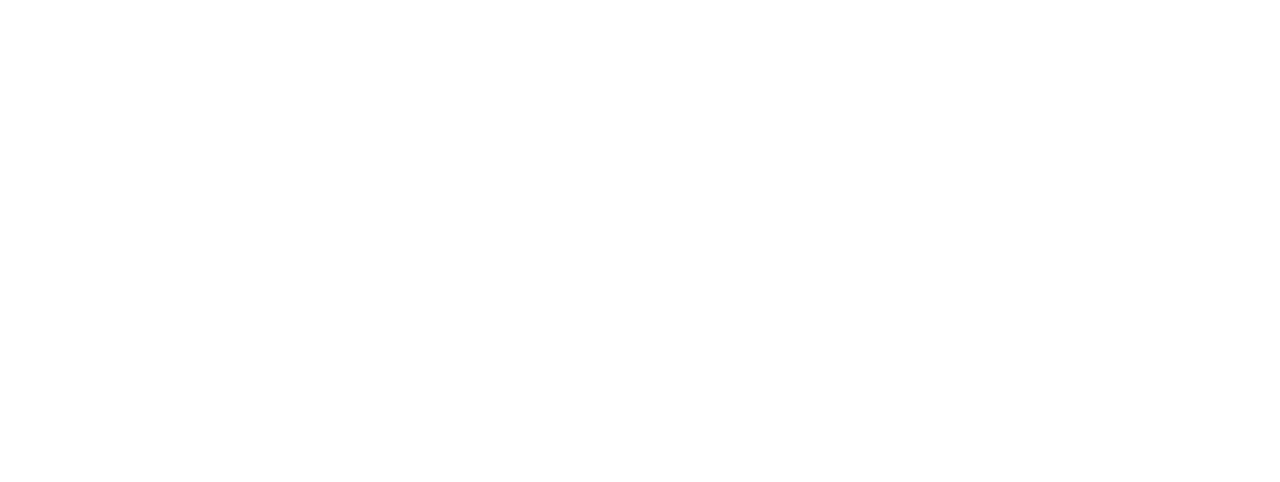
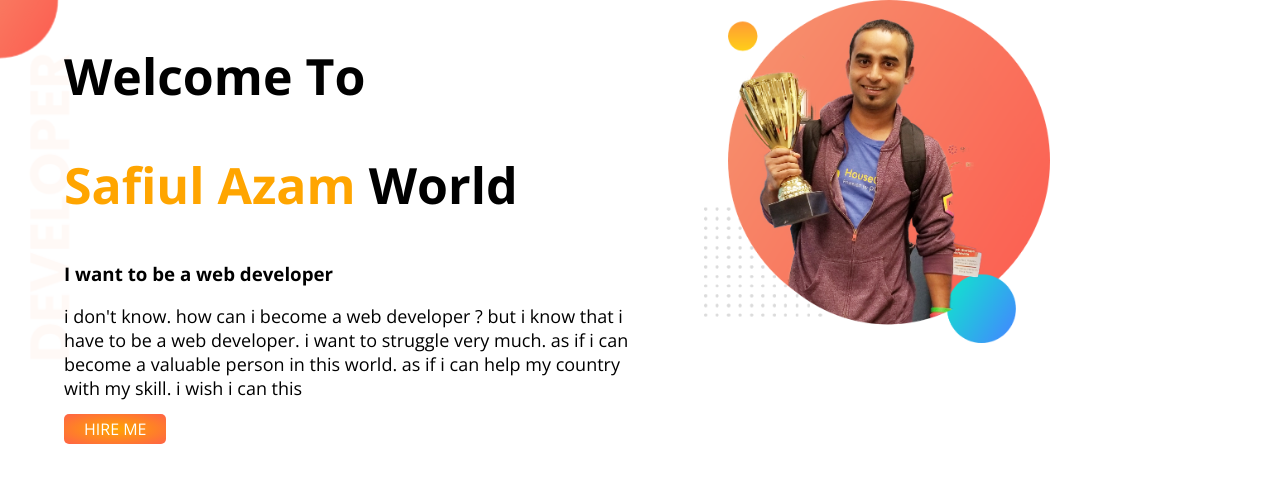
Before and after one commit to Safiul-Azam/developer-protfolio, a plain HTML site: page index.html in a window 1280 px wide. Drawn offline with nearby package versions, Linux system fonts and the light colour scheme.

Commit message:
header section in done

```diff
--- a/index.html
+++ b/index.html
@@ -5,9 +5,23 @@
     <meta http-equiv="X-UA-Compatible" content="IE=edge">
     <meta name="viewport" content="width=device-width, initial-scale=1.0">
     <title>safiul azam protfolio</title>
+    <link rel="preconnect" href="https://fonts.googleapis.com">
+    <link rel="preconnect" href="https://fonts.gstatic.com" crossorigin>
+    <link href="https://fonts.googleapis.com/css2?family=Open+Sans:ital,wght@0,300;0,400;0,500;0,600;0,700;0,800;1,300;1,400;1,500;1,600;1,700;1,800&display=swap" rel="stylesheet">
     <link rel="stylesheet" href="style.css">
 </head>
 <body>
-
+    <section class="header-section">
+        <div class="half-width">
+            <h1>Welcome To</h1>
+            <h1><span class="orange">Safiul Azam</span> World</h1>
+            <h3>I want to be a web developer</h3>
+            <p>I Don't Know. How Can I Become A Web Developer ? But I Know That I Have To Be A Web Developer. I Want To struggle Very Much. As If i Can Become A Valuable Person In This World. As If I Can Help My Country  With My skill. I Wish I Can This</p>
+            <a target="_blank" class="link-btn" href="https://www.facebook.com/safiul.azam.587/">hire me</a>
+        </div>
+        <div class="half-width">
+            <img src="images/jhankar.png" alt="pic">
+        </div>
+    </section>
 </body>
 </html>
--- a/style.css
+++ b/style.css
@@ -0,0 +1,37 @@
+body{
+    font-family: 'Open Sans', sans-serif;
+    margin:0;
+}
+.header-section{
+    display:flex;
+    background-image: url(images/top-banner.png);
+    background-repeat: no-repeat;
+
+}
+h1{
+    font-size: 50px;
+}
+p{
+    text-transform:lowercase;
+    font-size: 18px;
+}
+.orange{
+    color:orange;
+}
+.half-width{
+    width:50%;
+    padding-left:5%;
+}
+.half-width img{
+    width:60%;
+    background-image: radial-gradient();
+}
+.link-btn{
+    text-decoration: none;
+    background-image:radial-gradient(orange,tomato);
+    padding: 4px 20px;
+    text-transform: uppercase;
+    border-radius: 5px;
+    color:white;
+    font-weight: 400;
+}
```
